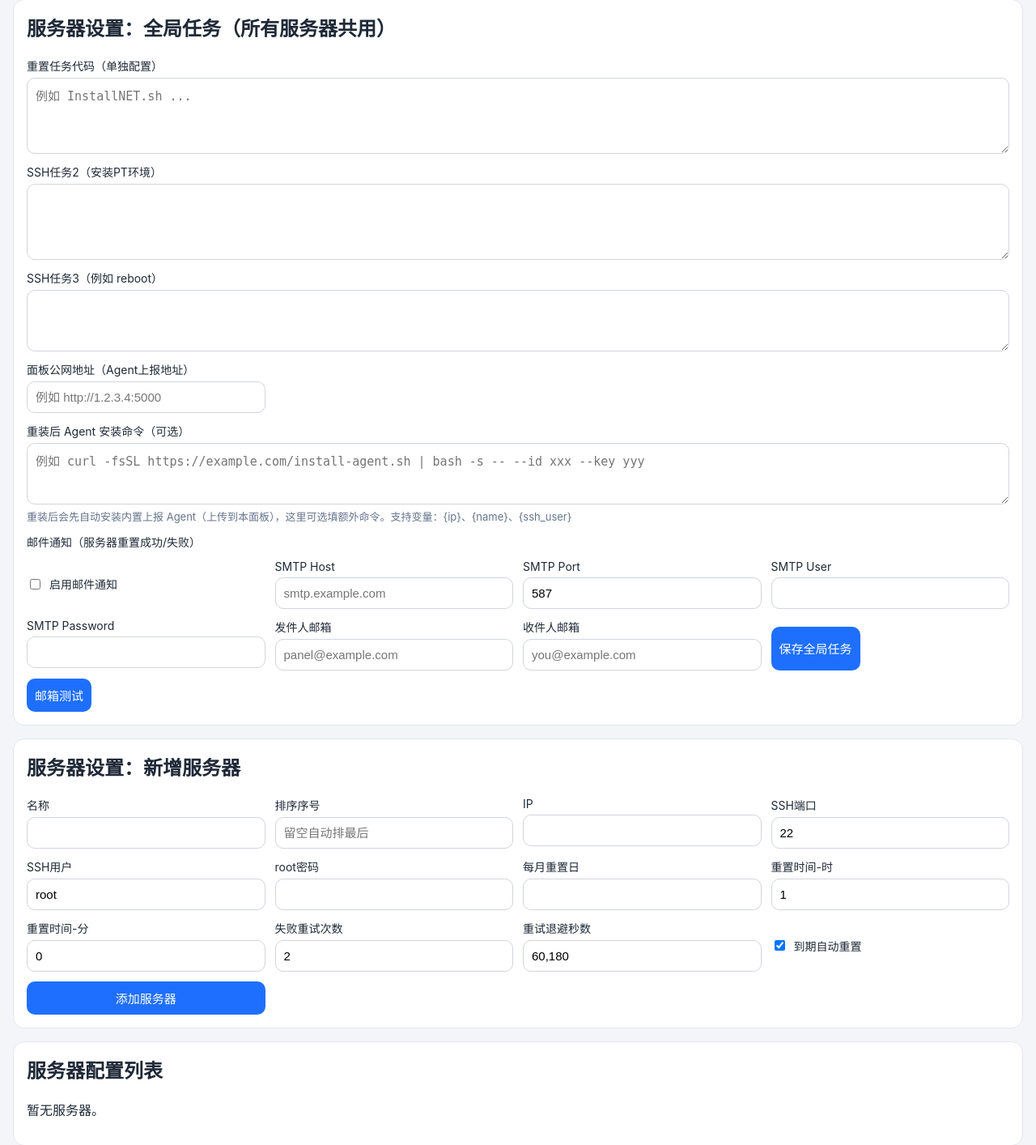
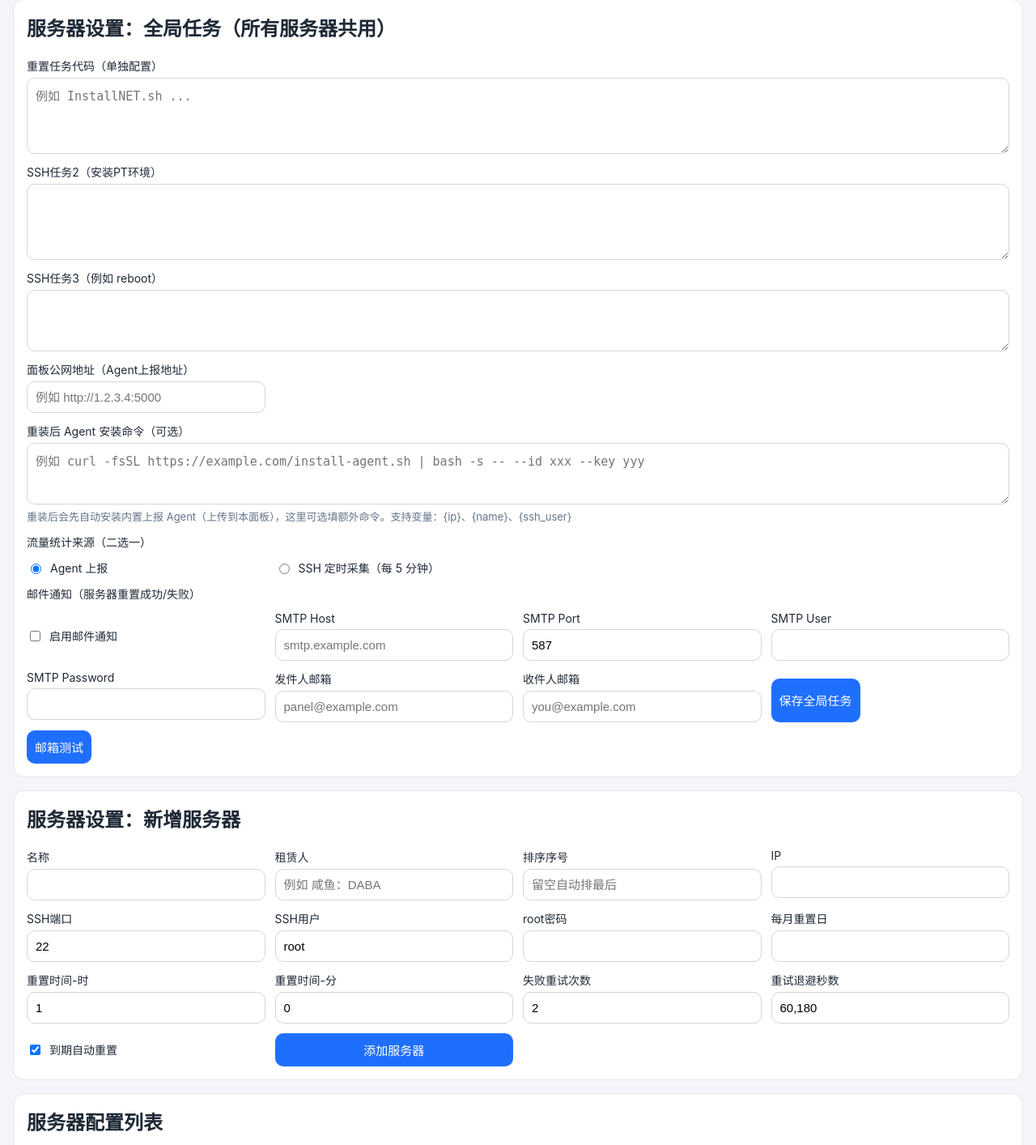
Before and after one commit to laijunquan216/VPS-, a Flask app: page /settings in a window 1280 px wide. Shown: the part 102-1516 px from the top of the page at 81% size. Run offline with Flask 3, Linux system fonts and the light colour scheme; the visitor is signed in with stand-in values (Sample User, id 1); data comes from the database, SQL or seed files in the repository; data that the repository does not hold is empty.

Commit message:
Add renter name field and quick edit on details cards

```diff
--- a/app.py
+++ b/app.py
@@ -77,6 +77,7 @@ def init_db():
                 auto_reset INTEGER NOT NULL DEFAULT 1,
                 is_renewed INTEGER NOT NULL DEFAULT 0,
                 is_rented INTEGER NOT NULL DEFAULT 0,
+                renter_name TEXT NOT NULL DEFAULT '',
                 sort_order INTEGER NOT NULL DEFAULT 0,
                 agent_token TEXT NOT NULL DEFAULT '',
                 period_key TEXT NOT NULL DEFAULT '',
@@ -105,6 +106,7 @@ def init_db():
                 smtp_password TEXT NOT NULL DEFAULT '',
                 smtp_from TEXT NOT NULL DEFAULT '',
                 notify_email_to TEXT NOT NULL DEFAULT '',
+                traffic_data_source TEXT NOT NULL DEFAULT 'agent',
                 panel_password_hash TEXT,
                 updated_at TEXT
             )
@@ -172,6 +174,7 @@ def init_db():
         ensure_column(conn, "servers", "last_reset_at TEXT")
         ensure_column(conn, "servers", "is_renewed INTEGER NOT NULL DEFAULT 0")
         ensure_column(conn, "servers", "is_rented INTEGER NOT NULL DEFAULT 0")
+        ensure_column(conn, "servers", "renter_name TEXT NOT NULL DEFAULT ''")
         ensure_column(conn, "servers", "sort_order INTEGER NOT NULL DEFAULT 0")
         ensure_column(conn, "servers", "agent_token TEXT NOT NULL DEFAULT ''")
         ensure_column(conn, "servers", "period_key TEXT NOT NULL DEFAULT ''")
@@ -197,6 +200,7 @@ def init_db():
         ensure_column(conn, "global_config", "smtp_password TEXT NOT NULL DEFAULT ''")
         ensure_column(conn, "global_config", "smtp_from TEXT NOT NULL DEFAULT ''")
         ensure_column(conn, "global_config", "notify_email_to TEXT NOT NULL DEFAULT ''")
+        ensure_column(conn, "global_config", "traffic_data_source TEXT NOT NULL DEFAULT 'agent'")
         conn.execute("INSERT OR IGNORE INTO global_config(id) VALUES (1)")
         current_hash = conn.execute("SELECT panel_password_hash FROM global_config WHERE id = 1").fetchone()[0]
         if not current_hash:
@@ -224,12 +228,12 @@ def get_global_config():
         return row
 
 
-def update_global_config(reset_command, ssh_command_2, ssh_command_3, agent_install_command, panel_base_url, notify_email_enabled, smtp_host, smtp_port, smtp_user, smtp_password, smtp_from, notify_email_to):
+def update_global_config(reset_command, ssh_command_2, ssh_command_3, agent_install_command, panel_base_url, notify_email_enabled, smtp_host, smtp_port, smtp_user, smtp_password, smtp_from, notify_email_to, traffic_data_source):
     with closing(get_conn()) as conn:
         conn.execute(
             """
             UPDATE global_config
-            SET reset_command=?, ssh_command_2=?, ssh_command_3=?, agent_install_command=?, panel_base_url=?, notify_email_enabled=?, smtp_host=?, smtp_port=?, smtp_user=?, smtp_password=?, smtp_from=?, notify_email_to=?, updated_at=?
+            SET reset_command=?, ssh_command_2=?, ssh_command_3=?, agent_install_command=?, panel_base_url=?, notify_email_enabled=?, smtp_host=?, smtp_port=?, smtp_user=?, smtp_password=?, smtp_from=?, notify_email_to=?, traffic_data_source=?, updated_at=?
             WHERE id=1
             """,
             (
@@ -245,6 +249,7 @@ def update_global_config(reset_command, ssh_command_2, ssh_command_3, agent_inst
                 smtp_password,
                 smtp_from.strip(),
                 notify_email_to.strip(),
+                normalize_traffic_data_source(traffic_data_source),
                 datetime.now(TIMEZONE).strftime("%Y-%m-%d %H:%M:%S"),
             ),
         )
@@ -305,7 +310,7 @@ def list_detail_rows():
     with closing(get_conn()) as conn:
         return conn.execute(
             """
-            SELECT s.id, s.name, s.ip, s.ssh_password, s.reset_day, s.reset_hour, s.reset_minute,
+            SELECT s.id, s.name, s.renter_name, s.ip, s.ssh_password, s.reset_day, s.reset_hour, s.reset_minute,
                    s.auto_reset, s.is_renewed, s.is_rented, s.sort_order,
                    s.period_upload_bytes, s.period_download_bytes, s.last_agent_report_at,
                    l.summary, l.status, l.created_at AS latest_run_at
@@ -369,8 +374,8 @@ def restore_backup_payload(payload):
 
         conn.execute(
             """
-            INSERT INTO global_config(id, reset_command, ssh_command_2, ssh_command_3, agent_install_command, panel_base_url, notify_email_enabled, smtp_host, smtp_port, smtp_user, smtp_password, smtp_from, notify_email_to, panel_password_hash, updated_at)
-            VALUES(1,?,?,?,?,?,?,?,?,?,?,?,?,?,?)
+            INSERT INTO global_config(id, reset_command, ssh_command_2, ssh_command_3, agent_install_command, panel_base_url, notify_email_enabled, smtp_host, smtp_port, smtp_user, smtp_password, smtp_from, notify_email_to, traffic_data_source, panel_password_hash, updated_at)
+            VALUES(1,?,?,?,?,?,?,?,?,?,?,?,?,?,?,?)
             """,
             (
                 global_cfg.get("reset_command", ""),
@@ -385,6 +390,7 @@ def restore_backup_payload(payload):
                 global_cfg.get("smtp_password", ""),
                 global_cfg.get("smtp_from", ""),
                 global_cfg.get("notify_email_to", ""),
+                normalize_traffic_data_source(global_cfg.get("traffic_data_source", "agent")),
                 global_cfg.get("panel_password_hash") or generate_password_hash("admin"),
                 global_cfg.get("updated_at"),
             ),
@@ -393,8 +399,8 @@ def restore_backup_payload(payload):
         for server in servers:
             conn.execute(
                 """
-                INSERT INTO servers(id, name, ip, ssh_port, ssh_user, ssh_password, reset_day, reset_hour, reset_minute, auto_reset, is_renewed, is_rented, sort_order, max_retries, retry_backoff_seconds, agent_token, period_key, period_upload_bytes, period_download_bytes, last_agent_rx_bytes, last_agent_tx_bytes, last_agent_report_at, last_reset_at)
-                VALUES(?,?,?,?,?,?,?,?,?,?,?,?,?,?,?,?,?,?,?,?,?,?,?)
+                INSERT INTO servers(id, name, ip, ssh_port, ssh_user, ssh_password, reset_day, reset_hour, reset_minute, auto_reset, is_renewed, is_rented, renter_name, sort_order, max_retries, retry_backoff_seconds, agent_token, period_key, period_upload_bytes, period_download_bytes, last_agent_rx_bytes, last_agent_tx_bytes, last_agent_report_at, last_reset_at)
+                VALUES(?,?,?,?,?,?,?,?,?,?,?,?,?,?,?,?,?,?,?,?,?,?,?,?)
                 """,
                 (
                     server.get("id"),
@@ -409,6 +415,7 @@ def restore_backup_payload(payload):
                     int(server.get("auto_reset", 0)),
                     int(server.get("is_renewed", 0)),
                     int(server.get("is_rented", 0)),
+                    (server.get("renter_name", "") or "").strip(),
                     int(server.get("sort_order", 0)),
                     int(server.get("max_retries", 2)),
                     str(server.get("retry_backoff_seconds", "60,180")),
@@ -699,6 +706,10 @@ def refresh_server_traffic(server_row):
 
 
 def refresh_all_traffic_data():
+    cfg = get_global_config()
+    if normalize_traffic_data_source(cfg["traffic_data_source"] if cfg else "agent") != "ssh":
+        return
+
     with closing(get_conn()) as conn:
         rows = conn.execute("SELECT * FROM servers ORDER BY sort_order ASC, id ASC").fetchall()
     for row in rows:
@@ -720,16 +731,7 @@ def should_reset(server_row):
         return False
     if now.minute != int(server_row["reset_minute"] or 0):
         return False
-
-    if not server_row["last_reset_at"]:
-        return True
-
-    try:
-        last = datetime.strptime(server_row["last_reset_at"], "%Y-%m-%d %H:%M:%S").replace(tzinfo=TIMEZONE)
-    except ValueError:
-        return True
-
-    return not (last.year == now.year and last.month == now.month)
+    return True
 
 
 def is_reinstall_command(command):
@@ -815,7 +817,7 @@ def extract_summary(server_row, raw_output):
     fb = re.search(r"📁\s*FileBrowser[\s\S]*?--------", raw_output)
 
     lines = [
-        f"{server_row['name']}（名称），{server_row['reset_day']}日 {int(server_row.get('reset_hour', 1)):02d}:{int(server_row.get('reset_minute', 0)):02d}（北京时间）服务器重置",
+        f"{server_row['name']}（名称），{server_row['reset_day']}日 {int(server_row.get('reset_hour', 1)):02d}:{int(server_row.get('reset_minute', 0)):02d}（北京时间）重置，需要续租请提前下单",
         f"IP address: {ip_match.group(1) if ip_match else server_row['ip']}",
         f"Your new root passwort is {pass_match.group(1).strip() if pass_match else server_row['ssh_password']}",
     ]
@@ -1099,6 +1101,10 @@ def normalize_backoff_plan_text(text):
     return ",".join(str(v) for v in parse_backoff_plan(text))
 
 
+def normalize_traffic_data_source(value):
+    return "ssh" if str(value or "").strip().lower() == "ssh" else "agent"
+
+
 def parse_int_form_field(form, field_name, default=None, min_value=None, max_value=None):
     raw = form.get(field_name, default)
     try:
@@ -1174,7 +1180,9 @@ def task_worker_loop():
             next_run_at = datetime.strptime(task["next_run_at"], "%Y-%m-%d %H:%M:%S").replace(tzinfo=TIMEZONE)
             now_dt = datetime.now(TIMEZONE)
             if next_run_at > now_dt:
-                time.sleep((next_run_at - now_dt).total_seconds())
+                TASK_QUEUE.put(task_id)
+                time.sleep(min((next_run_at - now_dt).total_seconds(), 1))
+                continue
 
             row = get_server(task["server_id"])
             if not row:
@@ -1240,8 +1248,8 @@ def task_worker_loop():
                 update_log(
                     task["log_id"],
                     "retrying",
-                    f"检测到可重试错误，将在 {wait_seconds}s 后重试（第{attempt_no + 1}/{max_attempts}次）",
-                    (output or "") + f"\n\n系统提示: 已进入重试等待（{wait_seconds}s）",
+                    f"检测到可重试错误，已加入队列尾部，最早在 {wait_seconds}s 后重试（第{attempt_no + 1}/{max_attempts}次）",
+                    (output or "") + f"\n\n系统提示: 重试任务已回到队列尾部，最早 {wait_seconds}s 后执行（全局串行，仅同时执行一台）",
                 )
                 TASK_QUEUE.put(task_id)
             else:
@@ -1311,7 +1319,7 @@ def check_scheduled_jobs():
             continue
 
         if not should_reset(row):
-            upsert_notification_batch_item(batch_key, row, "skipped", note="本月已执行或不满足重置条件")
+            upsert_notification_batch_item(batch_key, row, "skipped", note="未开启定时自动执行或不在预定时间")
             continue
 
         ok, msg, log_id = run_for_server(row["id"], trigger_type="scheduled", batch_key=batch_key)
@@ -1386,14 +1394,22 @@ def details_page():
         item["traffic_total_text"] = format_bytes(upload + download)
         normalized_rows.append(item)
 
+    rented_rows = [r for r in normalized_rows if r["is_rented"]]
+    unrented_rows = [r for r in normalized_rows if not r["is_rented"]]
+
     total = len(normalized_rows)
+    rented_count = len(rented_rows)
+    unrented_count = len(unrented_rows)
     success = len([r for r in normalized_rows if r["status"] == "success"])
     failed = len([r for r in normalized_rows if r["status"] == "failed"])
     never = len([r for r in normalized_rows if not r["latest_run_at"]])
     return render_template(
         "details.html",
-        rows=normalized_rows,
+        rented_rows=rented_rows,
+        unrented_rows=unrented_rows,
         total=total,
+        rented_count=rented_count,
+        unrented_count=unrented_count,
         success=success,
         failed=failed,
         never=never,
@@ -1551,6 +1567,10 @@ def agent_report():
     except (TypeError, ValueError):
         return jsonify({"ok": False, "error": "invalid rx/tx"}), 400
 
+    cfg = get_global_config()
+    if normalize_traffic_data_source(cfg["traffic_data_source"] if cfg else "agent") != "agent":
+        return jsonify({"ok": True, "ignored": True, "reason": "traffic source is ssh"})
+
     now_dt = datetime.now(TIMEZONE)
     with closing(get_conn()) as conn:
         row = conn.execute("SELECT * FROM servers WHERE agent_token = ?", (token,)).fetchone()
@@ -1625,6 +1645,7 @@ def update_global_tasks():
         form.get("smtp_password", ""),
         form.get("smtp_from", ""),
         form.get("notify_email_to", ""),
+        form.get("traffic_data_source", "agent"),
     )
     flash("全局任务配置已更新", "success")
     return redirect(url_for("settings_page"))
@@ -1680,8 +1701,8 @@ def add_server():
 
         conn.execute(
             """
-            INSERT INTO servers(name, ip, ssh_port, ssh_user, ssh_password, reset_day, reset_hour, reset_minute, auto_reset, is_renewed, is_rented, sort_order, max_retries, retry_backoff_seconds, agent_token, period_key, period_upload_bytes, period_download_bytes, last_agent_rx_bytes, last_agent_tx_bytes, last_agent_report_at)
-            VALUES(?,?,?,?,?,?,?,?,?,0,0,?,?,?,?,?,?,?,?,?,?)
+            INSERT INTO servers(name, ip, ssh_port, ssh_user, ssh_password, reset_day, reset_hour, reset_minute, auto_reset, is_renewed, is_rented, renter_name, sort_order, max_retries, retry_backoff_seconds, agent_token, period_key, period_upload_bytes, period_download_bytes, last_agent_rx_bytes, last_agent_tx_bytes, last_agent_report_at)
+            VALUES(?,?,?,?,?,?,?,?,?,0,0,?,?,?,?,?,?,?,?,?,?,?)
             """,
             (
                 form["name"].strip(),
@@ -1693,6 +1714,7 @@ def add_server():
                 reset_hour,
                 reset_minute,
                 1 if form.get("auto_reset") == "on" else 0,
+                (form.get("renter_name") or "").strip(),
                 sort_order,
                 max_retries,
                 normalize_backoff_plan_text(form.get("retry_backoff_seconds") or DEFAULT_RETRY_BACKOFF_SECONDS),
@@ -1729,7 +1751,7 @@ def update_server(server_id):
         conn.execute(
             """
             UPDATE servers
-            SET name=?, ip=?, ssh_port=?, ssh_user=?, ssh_password=?, reset_day=?, reset_hour=?, reset_minute=?, auto_reset=?, sort_order=?, max_retries=?, retry_backoff_seconds=?
+            SET name=?, ip=?, ssh_port=?, ssh_user=?, ssh_password=?, reset_day=?, reset_hour=?, reset_minute=?, auto_reset=?, renter_name=?, sort_order=?, max_retries=?, retry_backoff_seconds=?
             WHERE id=?
             """,
             (
@@ -1742,6 +1764,7 @@ def update_server(server_id):
                 reset_hour,
                 reset_minute,
                 1 if form.get("auto_reset") == "on" else 0,
+                (form.get("renter_name") or "").strip(),
                 sort_order,
                 max_retries,
                 normalize_backoff_plan_text(form.get("retry_backoff_seconds") or DEFAULT_RETRY_BACKOFF_SECONDS),
@@ -1777,6 +1800,21 @@ def toggle_renew(server_id):
         conn.execute("UPDATE servers SET is_renewed = ? WHERE id = ?", (next_state, server_id))
         conn.commit()
     flash("已切换为续租状态，后续将跳过定时重置" if next_state else "已关闭续租状态，恢复按计划重置", "success")
+    return redirect(url_for("details_page"))
+
+
+@app.route("/servers/<int:server_id>/renter", methods=["POST"])
+@login_required
+def update_renter(server_id):
+    renter_name = (request.form.get("renter_name") or "").strip()
+    with closing(get_conn()) as conn:
+        row = conn.execute("SELECT id FROM servers WHERE id = ?", (server_id,)).fetchone()
+        if not row:
+            flash("服务器不存在", "error")
+            return redirect(url_for("details_page"))
+        conn.execute("UPDATE servers SET renter_name = ? WHERE id = ?", (renter_name, server_id))
+        conn.commit()
+    flash("租赁人已更新" if renter_name else "已清空租赁人", "success")
     return redirect(url_for("details_page"))
 
 
--- a/static/style.css
+++ b/static/style.css
@@ -5,6 +5,7 @@
 nav{display:flex;gap:10px;flex-wrap:wrap}.nav-link{padding:10px 14px;border-radius:10px;text-decoration:none;color:#334155;background:#f1f5f9}.nav-link.active{background:var(--primary);color:#fff}
 .container{max-width:1400px;margin:24px auto;padding:0 16px}
 .stats-grid{display:grid;grid-template-columns:repeat(4,minmax(0,1fr));gap:14px;margin-bottom:16px}
+.stats-grid-5{grid-template-columns:repeat(5,minmax(0,1fr))}
 .stat-card{background:var(--card);padding:20px;border-radius:14px;border:1px solid #e5e7eb}.stat-card h3{font-size:48px;margin:0}.stat-card p{margin:6px 0 0;color:var(--muted);font-weight:700}
 .stat-card.focus{border:2px solid var(--primary)}.stat-card.ok h3{color:var(--ok)}.stat-card.bad h3{color:var(--bad)}
 .panel{background:var(--card);border:1px solid #e5e7eb;border-radius:14px;padding:16px;margin-bottom:16px}
@@ -17,6 +18,7 @@ textarea{min-height:60px}button{background:var(--primary);color:#fff;border:none
 .button-row{display:flex;gap:10px;margin-top:10px}
 .inline-form{margin-top:10px}
 .warn{background:#f59e0b;color:#111827}
+.secondary{background:#64748b;color:#fff}
 .table{width:100%;border-collapse:collapse}.table th,.table td{padding:12px;border-bottom:1px solid #e5e7eb;text-align:left;vertical-align:top}
 .badge{padding:4px 10px;border-radius:999px;background:#eef2f7;color:#475569;font-weight:700}.badge.ok{background:#dcfce7;color:#166534}.badge.bad{background:#fee2e2;color:#991b1b}.badge.running{background:#dbeafe;color:#1d4ed8}.badge.queued{background:#fef3c7;color:#92400e}.badge.retrying{background:#ede9fe;color:#5b21b6}
 .badge.rent{border:1px solid transparent}.badge.rent-on{background:#fee2e2;color:#991b1b;border-color:#fecaca}.badge.rent-off{background:#dcfce7;color:#166534;border-color:#bbf7d0}
@@ -24,17 +26,23 @@ pre{white-space:pre-wrap;background:#0f172a;color:#e2e8f0;padding:10px;border-ra
 .flash-wrap{margin-bottom:10px}.flash{padding:10px;border-radius:8px}.flash.success{background:#dcfce7;color:#166534}
 .log-card{margin-bottom:10px}.log-card.failed h3{color:#991b1b}.log-card.success h3{color:#166534}
 
+.server-columns{display:grid;grid-template-columns:1fr 1fr;gap:14px}
+.server-column h3{margin:4px 0 10px}
 .server-list{display:grid;gap:14px}
 .server-card{border:1px solid #e5e7eb;border-radius:14px;padding:14px}
 .server-card.not-rented{background:#f0fdf4;border-color:#bbf7d0}
 .server-card.rented{background:#fff1f2;border-color:#fecdd3}
 .server-head{display:flex;justify-content:space-between;gap:10px;align-items:flex-start;margin-bottom:10px}
 .server-head h3{margin:0}
+.server-title-wrap{display:flex;align-items:center;gap:10px;flex-wrap:wrap}
+.renter-badge{display:inline-block;padding:4px 10px;border-radius:8px;background:#e2e8f0;color:#334155;font-size:14px;font-weight:600}
 .server-badges{display:flex;gap:8px;flex-wrap:wrap}
 .server-meta{display:grid;grid-template-columns:repeat(2,minmax(0,1fr));gap:8px 14px;margin-bottom:12px}
 .server-meta span{display:block;color:var(--muted);font-size:12px}
 .server-meta strong{font-size:15px;word-break:break-all}
 .server-actions{display:flex;gap:8px;flex-wrap:wrap;margin-bottom:10px}
+.renter-form{display:flex;gap:8px;align-items:center;flex-wrap:wrap}
+.renter-form input{min-width:220px}
 .rent-btn{font-weight:700}
 .rent-btn-on{background:#ef4444;color:#fff}
 .rent-btn-off{background:#16a34a;color:#fff}
@@ -70,7 +78,9 @@ pre{white-space:pre-wrap;background:#0f172a;color:#e2e8f0;padding:10px;border-ra
   .stat-card{padding:14px}
   .stat-card h3{font-size:34px}
   .server-meta{grid-template-columns:1fr}
+  .server-columns{grid-template-columns:1fr}
   .server-actions{display:grid;grid-template-columns:1fr 1fr}
   .server-actions form,.server-actions .copy-btn{width:100%}
+  .renter-form input{min-width:0;width:100%}
   .server-actions button{width:100%}
 }
--- a/templates/index.html
+++ b/templates/index.html
@@ -56,7 +56,7 @@
           <div class="button-row"><button type="submit">保存修改</button></div>
         </form>
         <div class="button-row">
-          <form method="post" action="/servers/{{ s.id }}/run"><button type="submit">立即执行</button></form>
+          <form method="post" action="/servers/{{ s.id }}/run"><button type="submit">执行一次重置</button></form>
           <form method="post" action="/servers/{{ s.id }}/delete" onsubmit="return confirm('确认删除?')"><button class="danger" type="submit">删除</button></form>
         </div>
       </details>
--- a/templates/settings.html
+++ b/templates/settings.html
@@ -21,7 +21,10 @@
       <textarea name="agent_install_command" rows="3" placeholder="例如 curl -fsSL https://example.com/install-agent.sh | bash -s -- --id xxx --key yyy">{{ global_cfg.agent_install_command }}</textarea>
       <p class="hint">重装后会先自动安装内置上报 Agent（上传到本面板），这里可选填额外命令。支持变量：{ip}、{name}、{ssh_user}</p>
     </label>
-        <label class="full">邮件通知（服务器重置成功/失败）</label>
+    <label class="full">流量统计来源（二选一）</label>
+    <label class="inline"><input type="radio" name="traffic_data_source" value="agent" {% if (global_cfg.traffic_data_source or 'agent') == 'agent' %}checked{% endif %}/> Agent 上报</label>
+    <label class="inline"><input type="radio" name="traffic_data_source" value="ssh" {% if (global_cfg.traffic_data_source or 'agent') == 'ssh' %}checked{% endif %}/> SSH 定时采集（每 5 分钟）</label>
+    <label class="full">邮件通知（服务器重置成功/失败）</label>
     <label class="inline"><input name="notify_email_enabled" type="checkbox" {% if global_cfg.notify_email_enabled %}checked{% endif %}/> 启用邮件通知</label>
     <label>SMTP Host<input name="smtp_host" placeholder="smtp.example.com" value="{{ global_cfg.smtp_host }}" /></label>
     <label>SMTP Port<input name="smtp_port" type="number" value="{{ global_cfg.smtp_port or 587 }}" /></label>
@@ -43,6 +46,7 @@
   <h2>服务器设置：新增服务器</h2>
   <form method="post" action="/servers" class="grid-form">
     <label>名称<input name="name" required /></label>
+    <label>租赁人<input name="renter_name" placeholder="例如 咸鱼：DABA" /></label>
     <label>排序序号<input name="sort_order" type="number" min="0" placeholder="留空自动排最后" /></label>
     <label>IP<input name="ip" required /></label>
     <label>SSH端口<input name="ssh_port" type="number" value="22" required /></label>
@@ -65,6 +69,7 @@
     <summary>#{{ s.id }} {{ s.name }} ({{ s.ip }}) | 排序序号: {{ s.sort_order }} | 每月{{ s.reset_day }}日 {{ "%02d"|format(s.reset_hour or 1) }}:{{ "%02d"|format(s.reset_minute or 0) }} | 重试: {{ s.max_retries }}次 / 退避 {{ s.retry_backoff_seconds }} | 自动重置开关: {{ '开' if s.auto_reset else '关' }} | 续租状态: {{ '续租中（跳过定时重置）' if s.is_renewed else '未续租' }}</summary>
     <form method="post" action="/servers/{{ s.id }}/update" class="grid-form">
       <label>名称<input name="name" value="{{ s.name }}" required /></label>
+      <label>租赁人<input name="renter_name" value="{{ s.renter_name }}" placeholder="例如 咸鱼：DABA" /></label>
       <label>排序序号<input name="sort_order" type="number" min="0" value="{{ s.sort_order }}" required /></label>
       <label>IP<input name="ip" value="{{ s.ip }}" required /></label>
       <label>SSH端口<input name="ssh_port" type="number" value="{{ s.ssh_port }}" required /></label>
```
Also changed, not shown: templates/details.html (+70 -22 lines).
